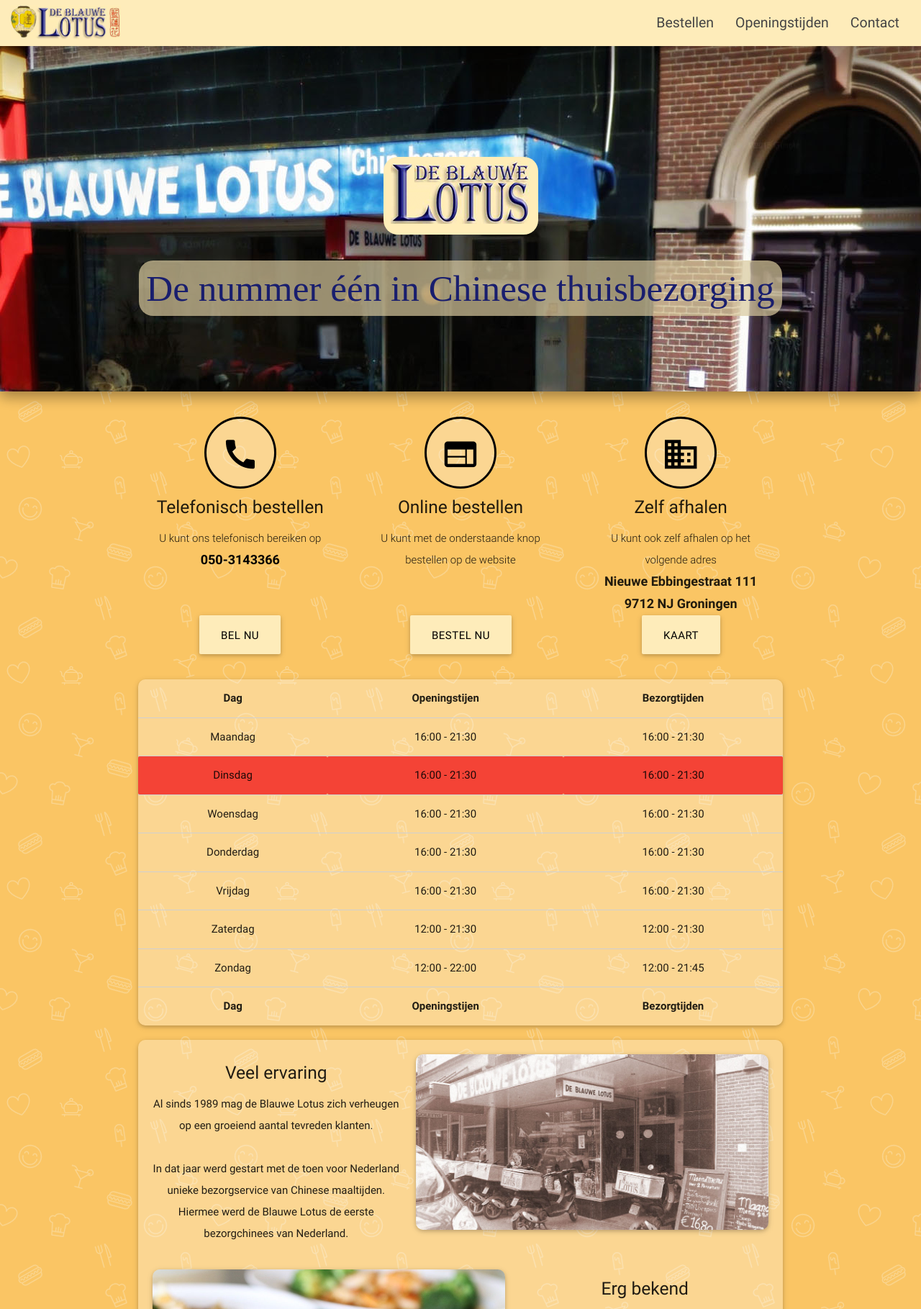
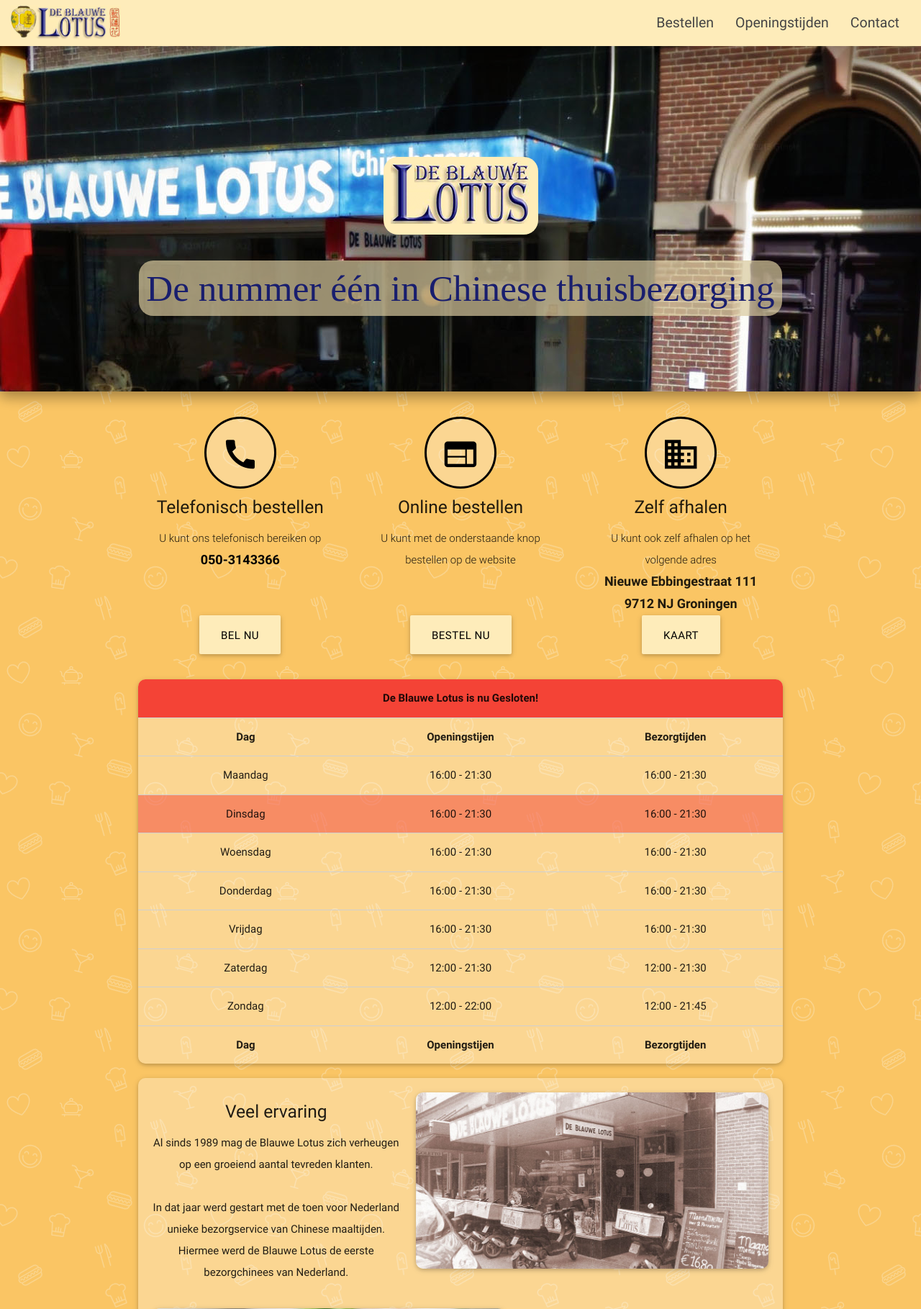
Before and after one commit to Netherland/Netherland.github.io, a PHP site: page / in a window 1280 px wide. Shown: the top 1819 px of the page at 72% size. Run offline with PHP 8.4, Linux system fonts and the light colour scheme; some libraries are stand-ins or nearby versions; some web fonts are replaced.

Commit message:
Added files via upload

```diff
--- a/css/style.css
+++ b/css/style.css
@@ -340,3 +340,31 @@ page-footer {
 .schotel {
     border-radius:55px;
 }
+
+.geopend {
+    background-color:#4caf50;
+}
+
+.gesloten {
+     background-color:#f44336;
+}
+
+th {
+    width:33%
+}
+
+td, th {
+    border-radius:0px;
+}
+
+.bleft {
+    border-top-left-radius:10px;
+}
+
+.bright {
+    border-top-right-radius:10px;
+}
+
+.moremarginstopsmall {
+    margin-top:20px;
+}
--- a/index.html
+++ b/index.html
@@ -2,10 +2,22 @@
 <html lang="en">
 
 <head>
+
+  <!-- Geotags -->
+   <meta name="geo.placename" content="Nieuwe Ebbingestraat 111, 9712 NJ, Groningen">
+   <meta name="geo.position" content="53.225846;6.561585">
+   <meta name="geo.region" content="NL-GR">
+   <meta name="ICBM" content="53.225846, 6.561585">
+  <!-- /Geotags -->
+
+  <!-- Metadata -->
   <meta http-equiv="Content-Type" content="text/html; charset=UTF-8" />
   <meta name="viewport" content="width=device-width, initial-scale=1, maximum-scale=1.0, user-scalable=no" />
   <meta name="description" content="Chinees eten bestellen in Groningen - 050-3143366 - Gratis frisdrank bij elke online bestelling - De nummer één in Chinese thuis bezorging">
   <meta name="keywords" content="Chinees, Eten, Bestellen, Groningen, Thuis, Bezorgen, Thuisbezorgd, Catering, Afhaal">
+  <!-- /Metadata -->
+
+  <!-- Favicons -->
   <link rel="apple-touch-icon" sizes="57x57" href="favicon/apple-touch-icon-57x57.png">
   <link rel="apple-touch-icon" sizes="57x57" href="favicon/apple-touch-icon-57x57.png">
   <link rel="apple-touch-icon" sizes="60x60" href="favicon/apple-touch-icon-60x60.png">
@@ -20,13 +32,19 @@
   <meta name="msapplication-TileColor" content="#da532c">
   <meta name="msapplication-config" content="favicon/browserconfig.xml">
   <meta name="theme-color" content="#ffecb7">
+  <!-- /Favicons -->
 
   <title>De Blauwe Lotus | Chinees eten bestellen in Groningen</title>
+  <!-- IE Warnings -->
+  <!--[if lt IE 7]><script>alert("U gebruikt een verouderde browser, hierdoor kan de website niet naar behoren functioneren. Update uw browser of download een nieuwe browser zoals Google Chrome.");</script><![endif]-->
+  <!--[if lt IE 9]><script>alert("U gebruikt een verouderde browser, hierdoor kan de website niet naar behoren functioneren. Update uw browser of download een nieuwe browser zoals Google Chrome.");</script><![endif]-->
+  <!-- /IE Warnings -->
 
   <!-- CSS  -->
   <link href="https://fonts.googleapis.com/icon?family=Material+Icons" rel="stylesheet">
   <link href="css/materialize.css" type="text/css" rel="stylesheet" media="screen,projection" />
   <link href="css/style.css" type="text/css" rel="stylesheet" media="screen,projection" />
+   <!-- /CSS  -->
     </head>
 
 <body>
@@ -88,7 +106,8 @@
               <h5 class="center">Online bestellen</h5>
 
               <p class="light center">U kunt met de onderstaande knop bestellen op de website
-                  </p><div class="row center">
+              </p>
+              <div class="row center">
                 <a class="btn-large waves-effect waves-light lotuskleur lighten-1 black-text lotuskleur hide-on-med-and-up" href="http://bestellen.blauwe-lotus.nl/">Bestel Nu</a>
               </div>
 
@@ -120,6 +139,16 @@
     <div class="container">
       <table class="centered bordered marginbottom lotuskleur z-depth-1 pictextcontainer" id="openingstijden">
         <thead>
+
+          <tr>
+            <th class="gesloten bleft"></th><th class="geopend bleft"></th>
+
+ <th class="geopend">De Blauwe Lotus is nu Open!</th>
+  <th class="gesloten">De Blauwe Lotus is nu Gesloten!</th>
+
+
+              <th class="gesloten bright"></th><th class="geopend bright"></th>
+          </tr>
           <tr>
             <th data-field="dag">Dag</th>
             <th data-field="openingstijden">Openingstijen</th>
@@ -204,8 +233,8 @@
         <div class="col m5 s12 center">
           <h5>Goede service</h5>
           <p>
-              Of u nu kiest voor onze afhaal-, bezorg-, of cateringsmaaltijden: bij de Blauwe Lotus bent u altijd verzekerd van goede service voor een zeer redelijke prijs.<br> Daarom is de Blauwe Lotus al ruim 20 jaar de nummer een van Groningen voor
-              Chinese thuisbezorgen..
+            Of u nu kiest voor onze afhaal-, bezorg-, of cateringsmaaltijden: bij de Blauwe Lotus bent u altijd verzekerd van goede service voor een zeer redelijke prijs.<br> Daarom is de Blauwe Lotus al ruim 20 jaar de nummer een van Groningen voor Chinese
+            thuisbezorgen..
           </p>
         </div>
         <div class="col m7 s12">
@@ -213,7 +242,7 @@
         </div>
       </div>
     </div>
-      <div class="container">
+    <div class="container pictextcontainer moremargins moremarginstopsmall z-depth-1">
       <div class="row center">
         <h2 class="stars"><i class="mdi-action-star-rate yellow-text center starsg"></i><i class="mdi-action-star-rate yellow-text center starsg"></i><i class="mdi-action-star-rate yellow-text center starsg"></i><i class="mdi-action-star-rate yellow-text center starsg"></i><i class="mdi-action-star-rate black-text center"></i></h2>
         <h4>Gemiddeld met 4 sterren beoordeeld</h4>
@@ -301,7 +330,7 @@
 
         <div class="row">
           <div class="col s12 center">
-              <h3></h3>
+            <h3><i class="mdi-action-star-rate brown-text center"></i></h3>
             <h4>Vind ons op de kaart</h4>
 
           </div>
@@ -339,7 +368,7 @@
               <a href="http://twitter.com/share?url=http://www.blauwe-lotus.nl&text=Net lekker gegeten bij de Blauwe lotus" class="waves-effect waves-twitter twitter center" style="color:black;"><img src="img/twitter.png" class="smedia" alt="Twitter"></a>
             </li>
           </ul>
-            <a class="btn lotuskleur darken-1 dropdown-button moremargins black-text" href="#!" data-activates="dropdown2">Share<i class="mdi-social-share right"></i></a>
+          <a class="btn lotuskleur darken-1 dropdown-button moremargins black-text" href="#!" data-activates="dropdown2" data-beloworigin="true">Share<i class="mdi-social-share right"></i></a>
 
         </div>
       </div>
@@ -357,18 +386,13 @@
   </footer>
 
 
-    <!--  Scripts-->
-    <!--[if IE 9]>
+  <!--  JS Libraries -->
    <script src="https://code.jquery.com/jquery-1.12.2.min.js"></script>
-    <![endif]-->
-    <!--[if !IE]-->
   <script src="https://code.jquery.com/jquery-2.1.1.min.js"></script>
-    <!--[endif]-->
-
   <script src="js/materialize.js"></script>
   <script src="https://maps.googleapis.com/maps/api/js?callback=initMap" async defer></script>
   <script src="js/init.js"></script>
-
+  <!--  /JS Libraries -->
 </body>
 <!-- key=AIzaSyBohFFWtiIuJ5N7tvI7MtDFN-pIdTRd8Js& !-->
 
--- a/js/init.js
+++ b/js/init.js
@@ -41,12 +41,16 @@ function setColorAccordingToTime() {
     }
 
     if (isOpen) {
-        $('#' + n).css('background-color', '#4caf50');
+        $('#' + n).css('background-color', 'rgba(76,175,80,0.5)');
         showOpenStatusToast('De Blauwe Lotus is nu open!', 5000);
+        $(".geopend").show();
+        $(".gesloten").hide();
     } else {
-        $('#' + n).css('background-color', '#f44336');
+        $('#' + n).css('background-color', 'rgba(244,67,54,0.5)');
         showOpenStatusToast('De Blauwe Lotus is momenteel gesloten', 5000);
         $('.toast').addClass('closed');
+        $(".geopend").hide();
+        $(".gesloten").show();
     }
 }
 
```
Lines whose indentation alone changed are shown as unchanged.
